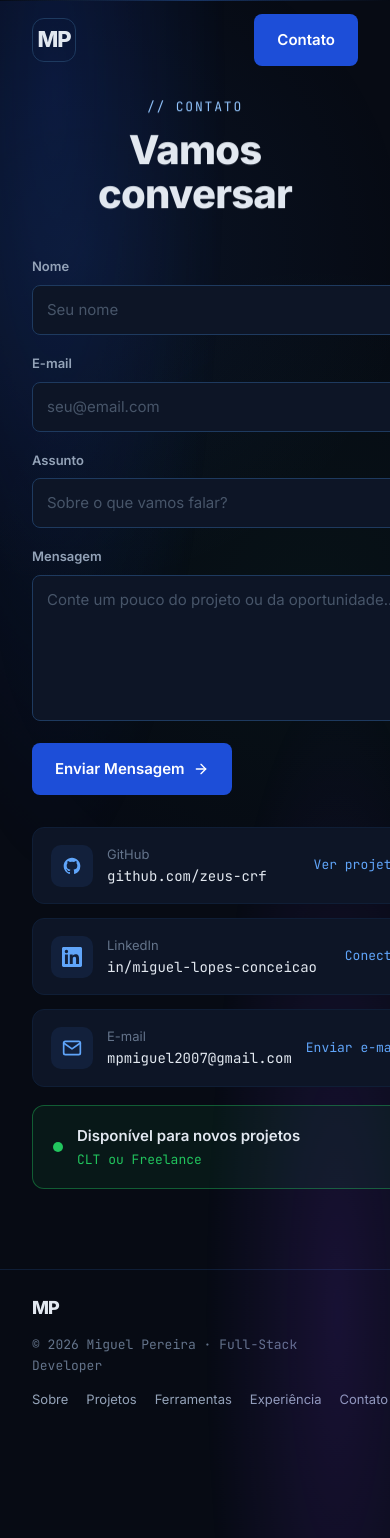
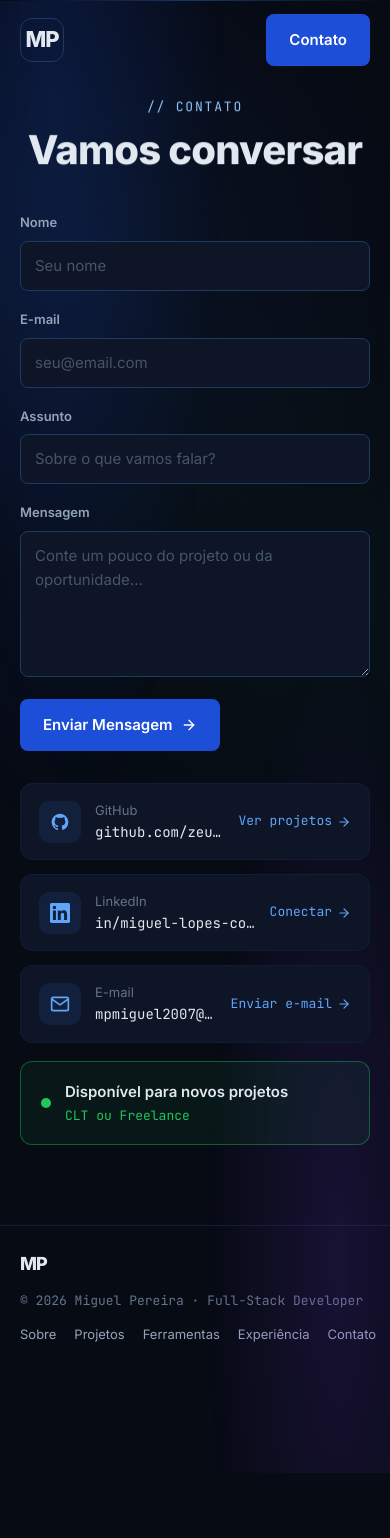
Before and after one commit to zeus-crf/portifolio, an Angular app: page /contato in a window 390 px wide. After the commit the page ends 1473 px from the top, so only its background shows below. Built offline with nearby package versions, Linux system fonts and the light colour scheme.

Commit message:
fix: Ajustes na reponsividade

```diff
--- a/src/styles.scss
+++ b/src/styles.scss
@@ -666,8 +666,10 @@ body::before {
 
 /* ---- About responsive ---- */
 @media (max-width: 980px) {
-  .pf-about { grid-template-columns: 1fr; }
+  .pf-about { grid-template-columns: minmax(0, 1fr); }
   .pf-about-left { position: static; }
+  .pf-about-right { min-width: 0; }
+  .pf-codeblock { overflow: hidden; }
 }
 
 /* ============================================================
@@ -1174,6 +1176,7 @@ body::before {
 }
 .pf-field input,
 .pf-field textarea {
+  min-width: 0;
   background: var(--card);
   border: 1px solid var(--bord2);
   border-radius: 8px;
@@ -1314,9 +1317,18 @@ body::before {
 
 /* ---- Contact + Footer responsive ---- */
 @media (max-width: 980px) {
-  .pf-contact    { grid-template-columns: 1fr; }
-  .pf-form-row   { grid-template-columns: 1fr; }
-  .pf-footer     { padding: 24px 32px 32px; flex-direction: column; align-items: flex-start; gap: 12px; }
+  .pf-contact      { grid-template-columns: minmax(0, 1fr); }
+  .pf-form         { min-width: 0; }
+  .pf-contact-side { min-width: 0; }
+  .pf-form-row     { grid-template-columns: minmax(0, 1fr); }
+  .pf-field        { min-width: 0; }
+  .pf-footer       { padding: 24px 32px 32px; flex-direction: column; align-items: flex-start; gap: 12px; }
+}
+
+@media (max-width: 480px) {
+  .pf-container { padding-left: 20px; padding-right: 20px; }
+  .pf-nav-inner { padding-left: 20px; padding-right: 20px; }
+  .pf-footer    { padding-left: 20px; padding-right: 20px; }
 }
 
 /* ============================================================
```
